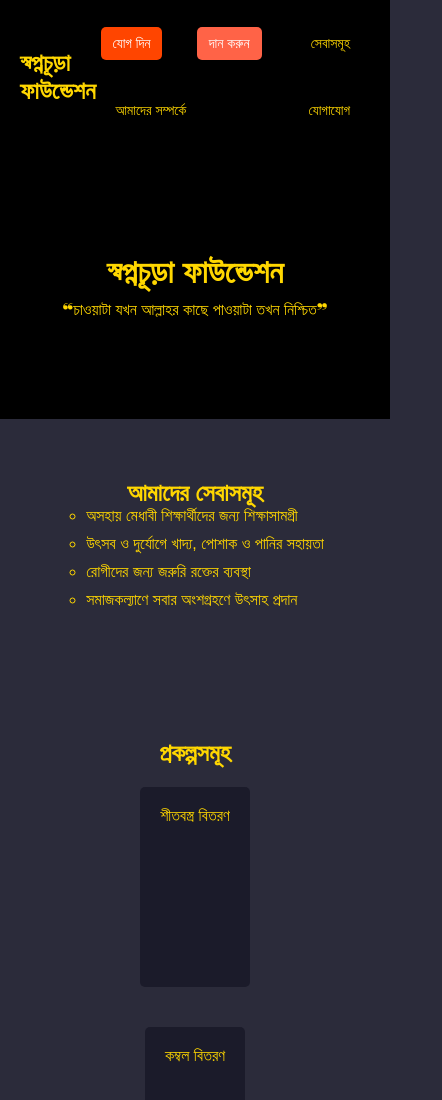
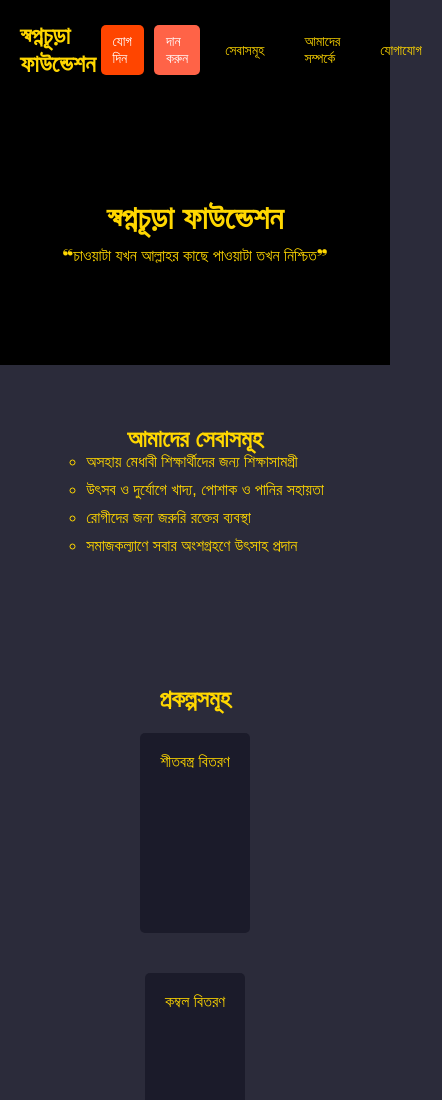
Before and after one commit to Shwapnochura/website, a plain HTML site: page index.html in a window 390 px wide. Shown: the top 1100 px of the page, 442 px wide, since content can reach past the window. Drawn offline with Linux system fonts and the light colour scheme.

Commit message:
Update index.html

```diff
--- a/index.html
+++ b/index.html
@@ -39,16 +39,18 @@
 
     nav {
       display: flex;
-      gap: 20px; /* Adjusted gap between navigation items */
-      flex-wrap: wrap; /* Allow items to wrap to next line if screen is too small */
+      justify-content: space-between;  /* Adjust to make them in a row */
+      align-items: center;
+      width: 100%;
     }
 
     nav a {
-      margin: 0;
+      margin: 0 10px;
       color: #FFD700;
       text-decoration: none;
       transition: color 0.3s;
-      font-size: 16px; /* Adjusted font size */
+      font-size: 16px;
+      padding: 10px;
     }
 
     nav a:hover {
@@ -107,7 +109,7 @@
       padding-left: 20px;
       text-align: left;
       display: inline-block;
-      font-size: 1.5rem; /* Increased font size */
+      font-size: 1.5rem;
     }
 
     .services li {
@@ -194,19 +196,19 @@
       }
 
       nav {
-        flex-direction: row; /* Ensure nav items stay in a row on small screens */
-        justify-content: space-between; /* Add space between items */
+        flex-direction: row;
+        justify-content: space-evenly;  /* Ensure space is even between items */
         align-items: center;
       }
 
       nav a {
         font-size: 14px;
         margin: 5px; /* Adjust margin to create space between items */
-        padding: 10px 15px; /* Increased padding for better clickability */
+        padding: 8px 15px;
       }
 
       .services ul {
-        font-size: 1.2rem; /* Adjusted font size */
+        font-size: 1.2rem; /* Adjust font size */
       }
 
       .project-grid {
```
